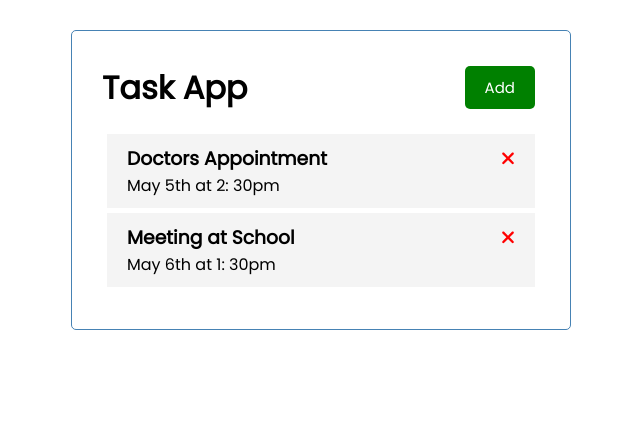
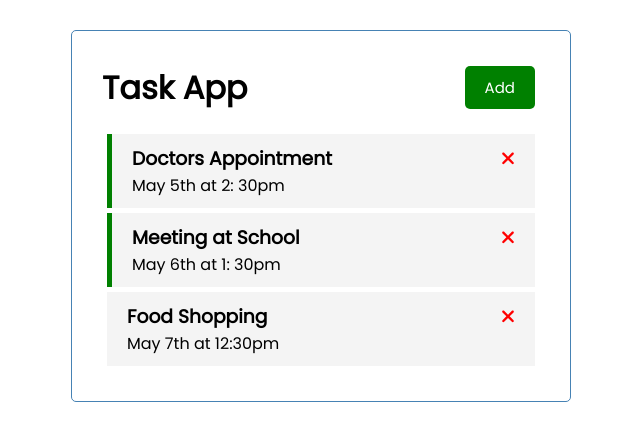
Before and after one commit to shubham-sanvariya/angular_task_app, an Angular app: page / in a window 1280 px wide. Shown: the top 440 px of the page, without its empty margins (319-959 px from the left). Built offline with nearby package versions, Linux system fonts and the light colour scheme; data requests are answered from the project's data file.

Commit message:
adding green mark for reminder

```diff
--- a/db.json
+++ b/db.json
@@ -11,6 +11,12 @@
       "text": "Meeting at School",
       "day": "May 6th at 1: 30pm",
       "reminder": true
+    },
+    {
+      "id": 3,
+      "text": "Food Shopping",
+      "day": "May 7th at 12:30pm",
+      "reminder": false
     }
   ]
 }
--- a/src/app/components/task-item/task-item.component.html
+++ b/src/app/components/task-item/task-item.component.html
@@ -1,4 +1,4 @@
-<div class="task">
+<div [ngClass]="{reminder: task.reminder}" class="task">
     <h3>{{task.text}}
         <fa-icon
         (click)="onDelete(task)"
--- a/src/app/components/task-item/task-item.component.ts
+++ b/src/app/components/task-item/task-item.component.ts
@@ -3,12 +3,12 @@
 
 import { faTimes } from '@fortawesome/free-solid-svg-icons'
 import { FontAwesomeModule } from '@fortawesome/angular-fontawesome';
-import { NgStyle } from '@angular/common';
+import { NgClass, NgStyle } from '@angular/common';
 
 @Component({
   selector: 'app-task-item',
   standalone: true,
-  imports: [FontAwesomeModule,NgStyle],
+  imports: [FontAwesomeModule,NgStyle,NgClass],
   templateUrl: './task-item.component.html',
   styleUrl: './task-item.component.css',
 })
--- a/src/app/components/tasks/tasks.component.ts
+++ b/src/app/components/tasks/tasks.component.ts
@@ -14,7 +14,6 @@
 })
 export class TasksComponent {
   tasks: Task[] = [];
-  tasks$: Observable<Task[]> = this.taskService.getTasks();
   handler = {
     next: (tasks: Task[]) => {
       this.tasks = structuredClone(tasks)
@@ -23,7 +22,10 @@
   };
   constructor(private taskService : TaskService){
     this.taskService.getTasks()
-      .subscribe(this.handler);
+      .subscribe({
+        next : (tasks) => {this.tasks = tasks},
+        error : (error) => {console.log(error)}
+      });
   }
 
   deleteTask(task : Task){
```
